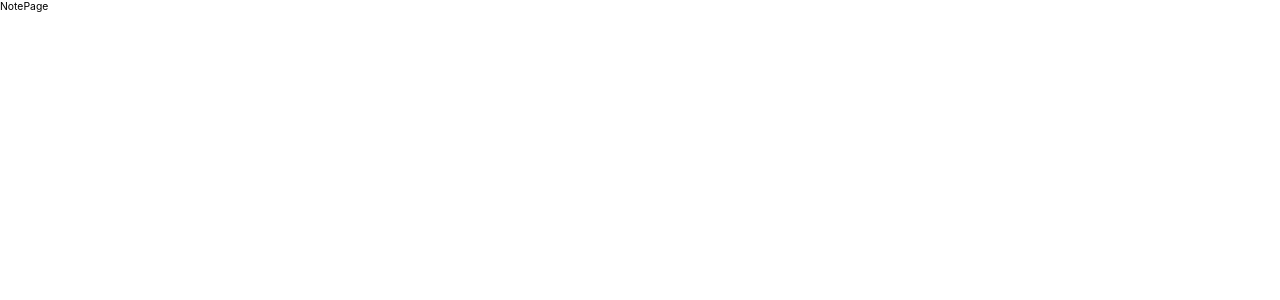
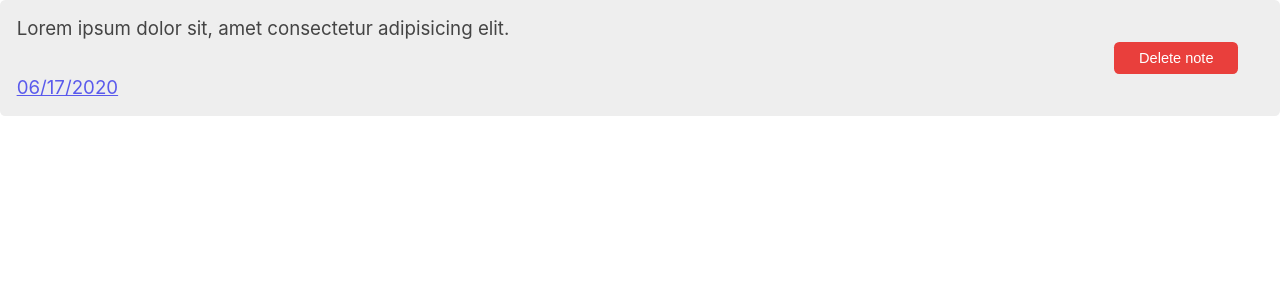
Before and after one commit to zakrzewskib/notes-internship-task, a React (Create React App) app: page /notes/1 in a window 1280 px wide. Shown: the top 300 px of the page. Built offline with nearby package versions, Linux system fonts and the light colour scheme.

Commit message:
Add NotePage component

```diff
--- a/src/App.js
+++ b/src/App.js
@@ -1,15 +1,14 @@
 import AddNoteForm from './components/AddNoteForm';
 import Header from './components/Header';
 import NotesList from './components/Notes/NotesList';
-import NotesProvider from './store/NotesProvider';
 
 const App = () => {
   return (
-    <NotesProvider>
+    <>
       <Header />
       <AddNoteForm />
       <NotesList />
-    </NotesProvider>
+    </>
   );
 };
 
--- a/src/components/Notes/NotePage.js
+++ b/src/components/Notes/NotePage.js
@@ -1,7 +1,14 @@
-import React from 'react';
+import React, { useContext } from 'react';
+import { useParams } from 'react-router-dom';
+import NotesContext from '../../store/notes-context';
+import Note from './Note';
 
 const NotePage = (props) => {
-  return <div>NotePage</div>;
+  const { id } = useParams();
+  const notesContext = useContext(NotesContext);
+  const note = notesContext.notes.find((note) => note.id === id);
+
+  return <Note note={note} />;
 };
 
 export default NotePage;
--- a/src/index.js
+++ b/src/index.js
@@ -1,6 +1,8 @@
 import React from 'react';
 import ReactDOM from 'react-dom';
 import { BrowserRouter, Routes, Route } from 'react-router-dom';
+
+import NotesProvider from './store/NotesProvider';
 
 import './index.css';
 import App from './App';
@@ -8,12 +10,14 @@ import NotePage from './components/Notes/NotePage';
 
 ReactDOM.render(
   <React.StrictMode>
+    <NotesProvider>
       <BrowserRouter>
         <Routes>
           <Route path="/" element={<App />} />
           <Route path="/notes/:id" element={<NotePage />} />
         </Routes>
       </BrowserRouter>
+    </NotesProvider>
   </React.StrictMode>,
   document.getElementById('root')
 );
```
Lines whose indentation alone changed are shown as unchanged.
